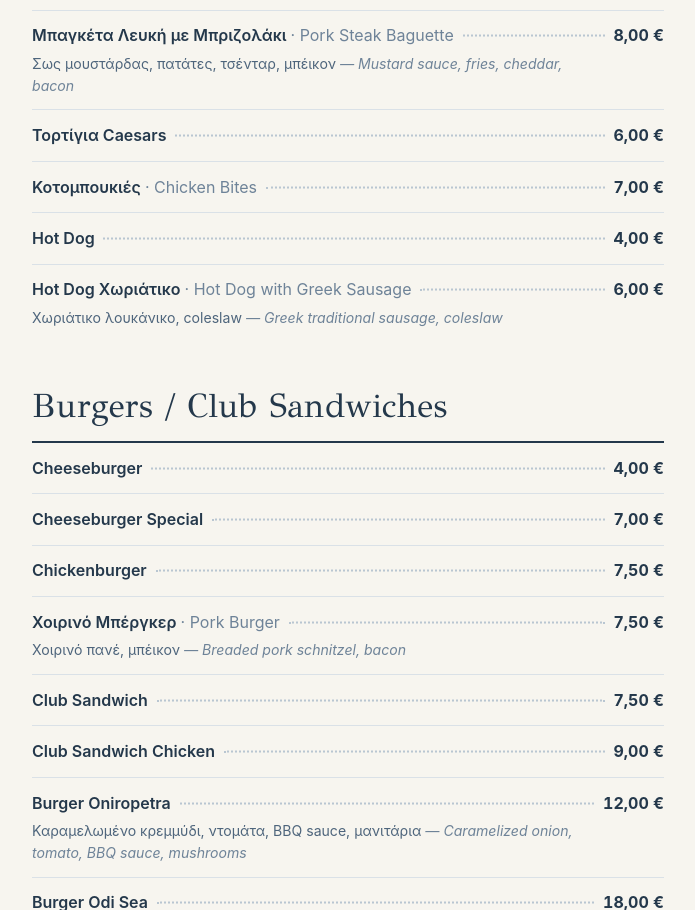
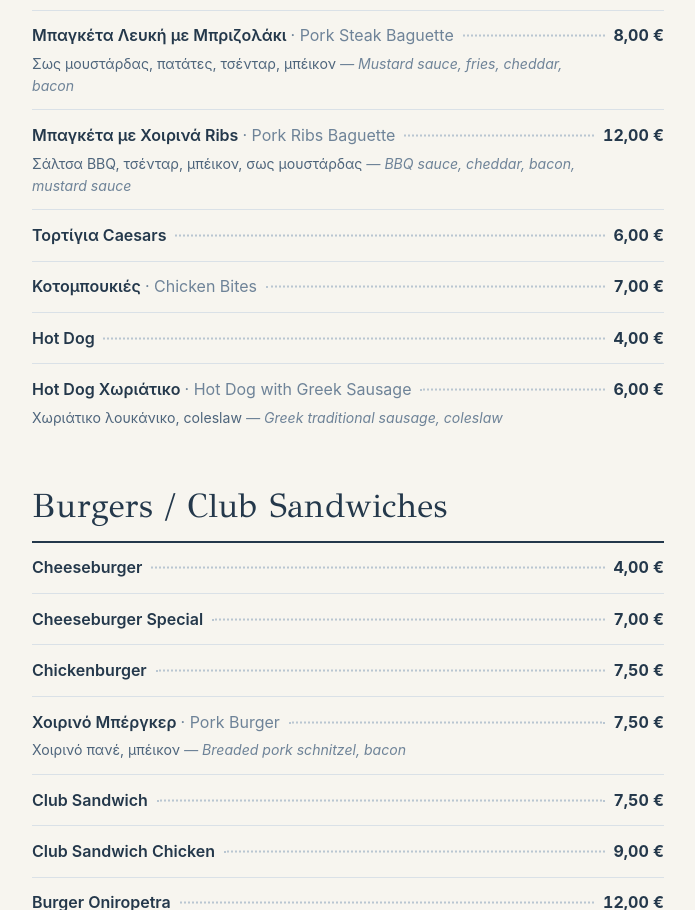
Before and after one commit to stivakos/oniropetra-menu, a plain HTML site: page index.html in a window 1280 px wide. Shown: the part 4073-4983 px from the top of the page, without its empty margins (292-987 px from the left). Drawn offline with Linux system fonts and the light colour scheme.

Commit message:
Add Pork Ribs Baguette (12,00 €) to Σνακ [skip ci]
Co-Authored-By: Claude Opus 5 <noreply@anthropic.com>
Claude-Session: https://claude.ai/code/session_012HVcN5KthgKhvzu92tU2ch

```diff
--- a/index.html
+++ b/index.html
@@ -458,6 +458,10 @@
         <div class="item-line"><span class="gr">Μπαγκέτα Λευκή με Μπριζολάκι <span class="en">Pork Steak Baguette</span></span><span class="dots"></span><span class="price">8,00 €</span></div>
         <p class="desc" lang="el">Σως μουστάρδας, πατάτες, τσένταρ, μπέικον <span class="desc-en" lang="en">— Mustard sauce, fries, cheddar, bacon</span></p>
       </li>
+      <li class="item">
+        <div class="item-line"><span class="gr">Μπαγκέτα με Χοιρινά Ribs <span class="en">Pork Ribs Baguette</span></span><span class="dots"></span><span class="price">12,00 €</span></div>
+        <p class="desc" lang="el">Σάλτσα BBQ, τσένταρ, μπέικον, σως μουστάρδας <span class="desc-en" lang="en">— BBQ sauce, cheddar, bacon, mustard sauce</span></p>
+      </li>
       <li class="item"><div class="item-line"><span class="gr">Τορτίγια Caesars</span><span class="dots"></span><span class="price">6,00 €</span></div></li>
       <li class="item"><div class="item-line"><span class="gr">Κοτομπουκιές <span class="en">Chicken Bites</span></span><span class="dots"></span><span class="price">7,00 €</span></div></li>
       <li class="item"><div class="item-line"><span class="gr">Hot Dog</span><span class="dots"></span><span class="price">4,00 €</span></div></li>
```
Also changed, not shown: print-source/menu-print.html (+1 -1 lines), menu.txt, 1 other file.
